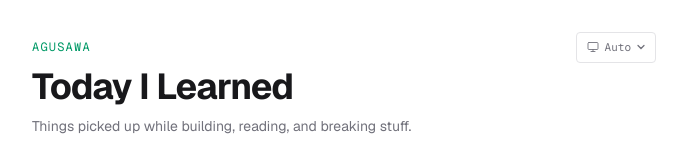
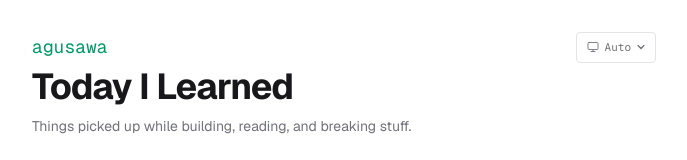
Before and after one commit to agusawa/agusawa, a Next.js app in the folder apps/til/: page / in a window 1280 px wide. Shown: the top 160 px of the page, without its empty margins (296-983 px from the left). Built offline with nearby package versions, Linux system fonts and the light colour scheme.

Commit message:
fix: adjust font size and styling for header text in ArticleListClient

```diff
--- a/apps/til/src/components/ArticleListClient.tsx
+++ b/apps/til/src/components/ArticleListClient.tsx
@@ -37,7 +37,7 @@ export default function ArticleListClient({ articles, tags }: Props) {
     <div>
       <header className="mb-10">
         <div className="flex items-center justify-between mb-1">
-          <p className="font-mono text-xs text-emerald-600 dark:text-emerald-400 tracking-widest uppercase">
+          <p className="font-mono text-lg text-emerald-600 dark:text-emerald-400">
             agusawa
           </p>
           <ThemeToggle />
```
